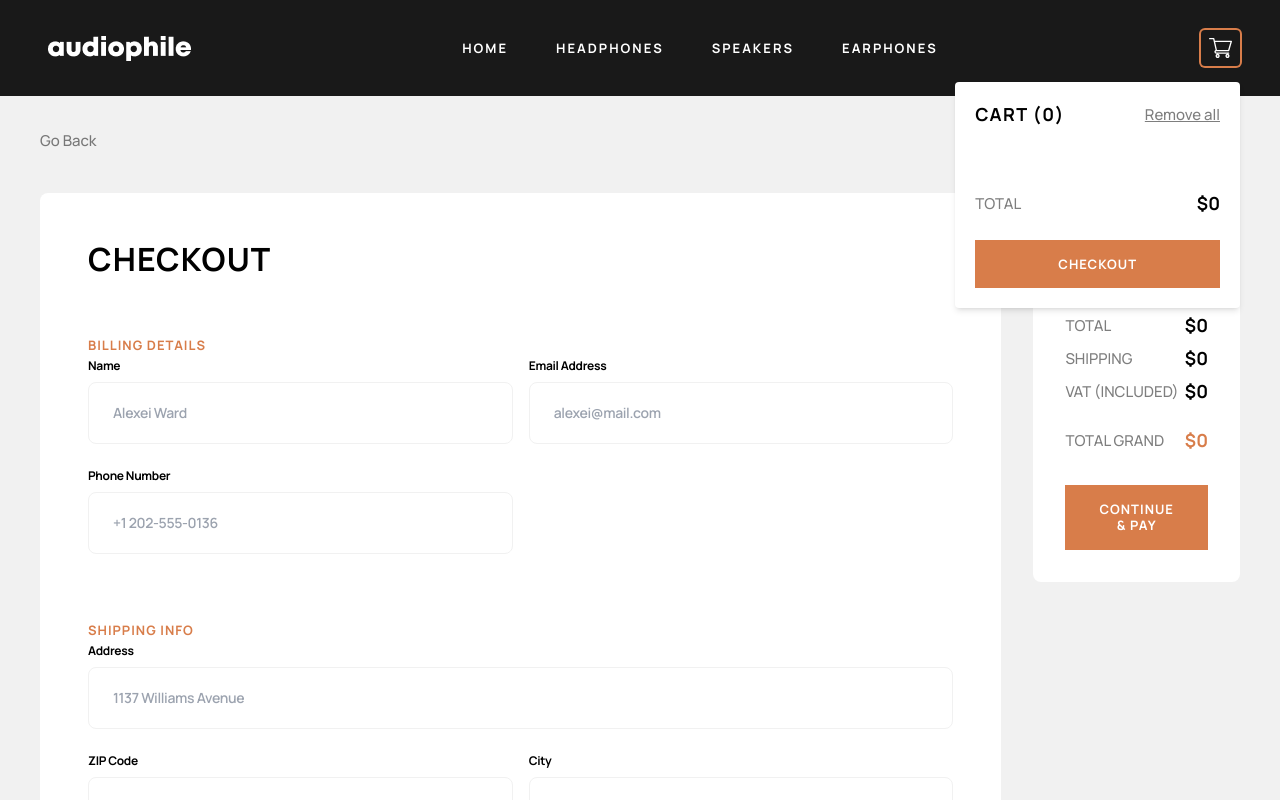
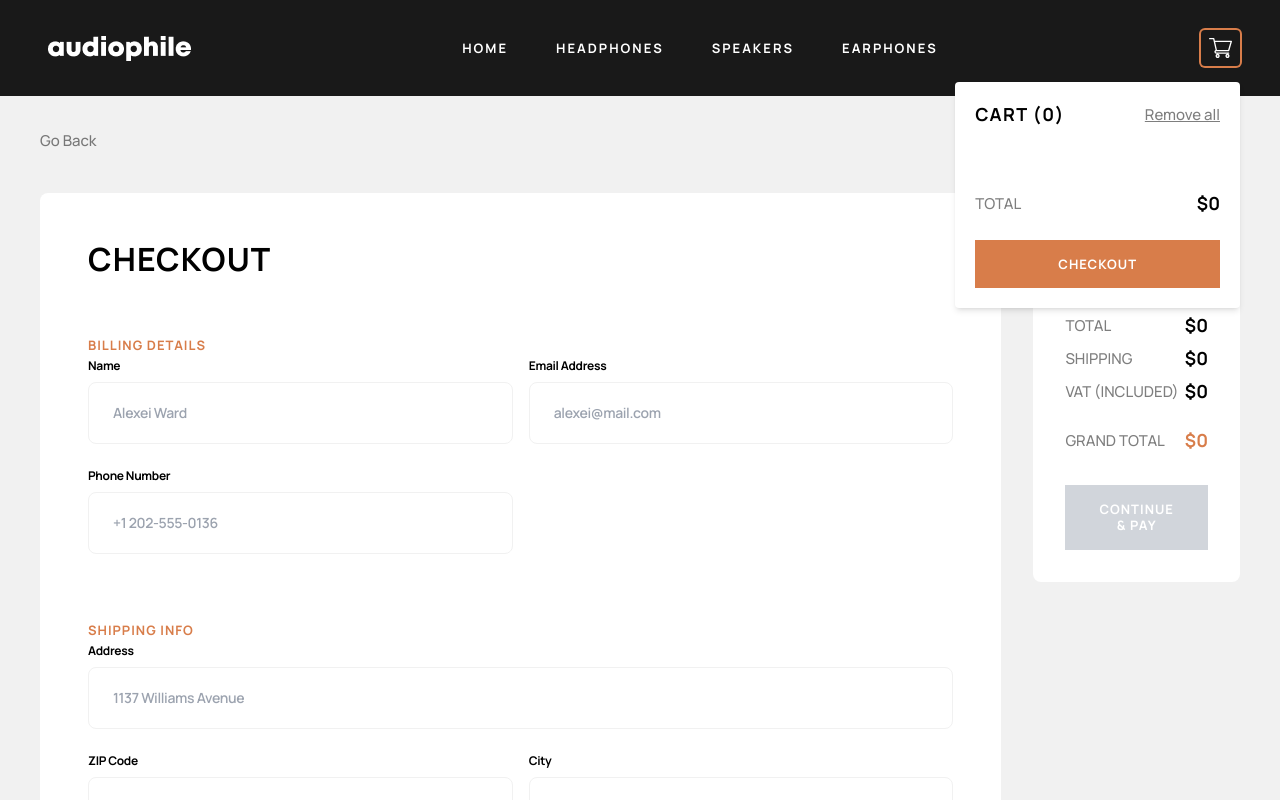
Before and after one commit to VitaliaSvirskaja/audiophile-ecommerce-website, a Next.js app: page /checkout in a window 1280 px wide. Shown: the top 800 px of the page. Built offline with nearby package versions, Linux system fonts and the light colour scheme.

Commit message:
disabled continue button when no price is available

```diff
--- a/components/CheckoutSummary.tsx
+++ b/components/CheckoutSummary.tsx
@@ -3,11 +3,15 @@ import { useCartContext } from "../context/CartContext";
 import { ItemSummary } from "./ItemSummary";
 import { Price } from "./Price";
 
-export const CheckoutSummary = () => {
+interface Props {
+  onPurchase: () => void;
+}
+
+export const CheckoutSummary = ({ onPurchase }: Props) => {
   const { items, totalPrice, VAT } = useCartContext();
 
   return (
-    <div className="flex h-fit flex-col gap-8 rounded-lg bg-white p-8">
+    <div className="flex h-fit flex-col gap-8 rounded-lg bg-white p-6 sm:p-8">
       <div className="h6">summary</div>
       <div className="flex flex-col gap-6">
         {items.map((item) => {
@@ -22,11 +26,17 @@ export const CheckoutSummary = () => {
         </div>
         <Price
           price={totalPrice > 0 ? totalPrice + 50 : 0}
-          priceType="total grand"
+          priceType="grand total"
           className="text-sepia"
         />
       </div>
-      <Button className="w-full">continue & pay</Button>
+      <Button
+        className="w-full disabled:bg-gray-300"
+        onClick={onPurchase}
+        disabled={totalPrice <= 0}
+      >
+        continue & pay
+      </Button>
     </div>
   );
 };
```
